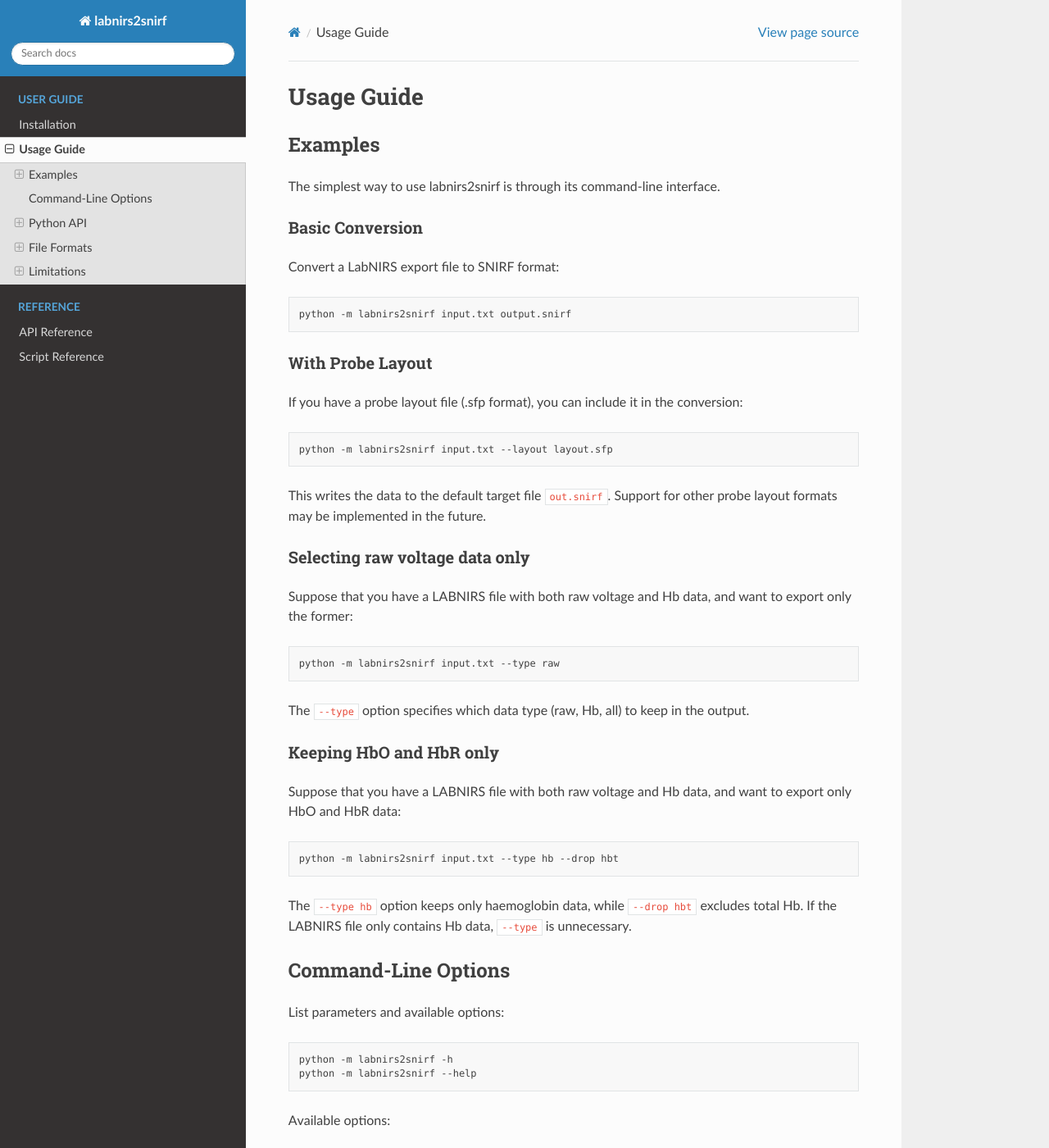
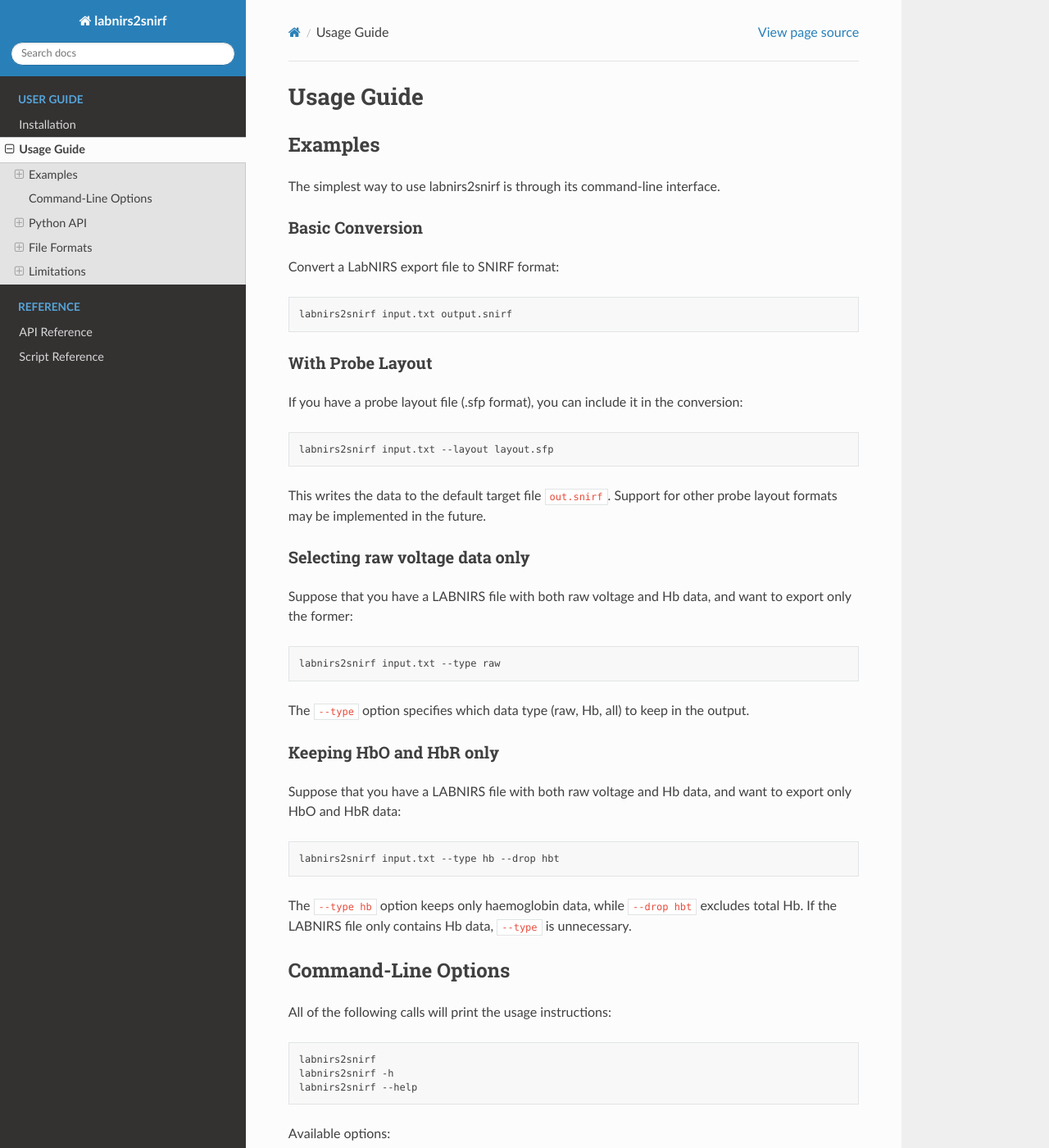
Before and after one commit to zEdS15B3GCwq/labnirs2snirf, a Sphinx documentation site: the page built from docs/usage.md, in a window 1280 px wide and 1400 px high. Shown: the whole window at 82% size. Built offline with Sphinx 7.4.7 and the Read the Docs theme 3.1.0, drawn with Linux system fonts in a browser that asks for light colours; some of the changed text lies outside the part shown.

````diff
--- a/docs/usage.md
+++ b/docs/usage.md
@@ -9,7 +9,7 @@ The simplest way to use labnirs2snirf is through its command-line interface.
 Convert a LabNIRS export file to SNIRF format:
 
 ```bash
-python -m labnirs2snirf input.txt output.snirf
+labnirs2snirf input.txt output.snirf
 ```
 
 ### With Probe Layout
@@ -17,7 +17,7 @@ python -m labnirs2snirf input.txt output.snirf
 If you have a probe layout file (.sfp format), you can include it in the conversion:
 
 ```bash
-python -m labnirs2snirf input.txt --layout layout.sfp
+labnirs2snirf input.txt --layout layout.sfp
 ```
 
 This writes the data to the default target file `out.snirf`.
@@ -25,31 +25,36 @@ Support for other probe layout formats may be implemented in the future.
 
 ### Selecting raw voltage data only
 
-Suppose that you have a LABNIRS file with both raw voltage and Hb data, and want to export only the former:
+Suppose that you have a LABNIRS file with both raw voltage and Hb data,
+and want to export only the former:
 
 ```bash
-python -m labnirs2snirf input.txt --type raw
+labnirs2snirf input.txt --type raw
 ```
 
 The `--type` option specifies which data type (raw, Hb, all) to keep in the output.
 
 ### Keeping HbO and HbR only
 
-Suppose that you have a LABNIRS file with both raw voltage and Hb data, and want to export only HbO and HbR data:
+Suppose that you have a LABNIRS file with both raw voltage and Hb data,
+and want to export only HbO and HbR data:
 
 ```bash
-python -m labnirs2snirf input.txt --type hb --drop hbt
+labnirs2snirf input.txt --type hb --drop hbt
 ```
 
-The `--type hb` option keeps only haemoglobin data, while `--drop hbt` excludes total Hb. If the LABNIRS file only contains Hb data, `--type` is unnecessary.
+The `--type hb` option keeps only haemoglobin data, while `--drop hbt`
+excludes total Hb. If the LABNIRS file only contains Hb data, `--type` is
+unnecessary.
 
 ## Command-Line Options
 
-List parameters and available options:
+All of the following calls will print the usage instructions:
 
 ```bash
-python -m labnirs2snirf -h
-python -m labnirs2snirf --help
+labnirs2snirf
+labnirs2snirf -h
+labnirs2snirf --help
 ```
 
 Available options:
@@ -58,9 +63,12 @@ Available options:
 - `output`: Path to the output SNIRF file (optional, default: "out.snirf")
 - `--locations`: Path to probe layout/montage file (optional)
 - `--type`: Select type of data to include (possible values: hb, raw, all)
-- `--drop`: Exclude specific data type (HbO, HbR, HbT or wavelength); can be used multiple times
-- `--verbose`,`-v`: Enable verbose logging output; can be repeated up to 3 times (e.g. -vvv)
-- `--log`: Redirects log output to "labnirs2snirf.log"; implies at least one level of verbosity
+- `--drop`: Exclude specific data type (HbO, HbR, HbT or wavelength);
+can be used   multiple times
+- `--verbose`,`-v`: Enable verbose logging output; can be repeated up to 3
+times (e.g. -vvv)
+- `--log`: Redirects log output to "labnirs2snirf.log"; implies at least
+one level of verbosity
 
 ## Python API
 
@@ -93,24 +101,28 @@ write_snirf(data, Path("output.snirf"))
 
 ### Input File Format
 
-Text file exported by the LabNIRS software. LABNIRS allows to select whether to include _voltage_ and/or _raw_
-data, and obviously, if one data type is not included, the relevant `--drop` and `--type` switches may not
-work as intended. It is possible to run into an error for not having any data when dropping incorrect data types.
+Text file exported by the LabNIRS software. LABNIRS allows to select whether to
+include _voltage_ and/or _raw_ data, and obviously, if one data type is not
+included, the relevant `--drop` and `--type` switches may not work as intended.
+It is possible to run into an error for not having any data when dropping
+incorrect data types.
 
 ### Output Format
 
-The output is a valid SNIRF (HDF5) file. Validity can be verified with the [snirf](https://github.com/BUNPC/pysnirf2) library.
+The output is a valid SNIRF (HDF5) file. Validity can be verified with the
+[snirf](https://github.com/BUNPC/pysnirf2) library.
 
 ### Probe Layout Files
 
-Probe layout files specify the 3D positions of sources and detectors. The expected format is
-a .sfp file, which is a tab-separated text file with columns:
+Probe layout files specify the 3D positions of sources and detectors. The expected
+format is a .sfp file, which is a tab-separated text file with columns:
 
 - Source/Detector Label (e.g. S1)
 - X, Y, Z coordinates
 
 Example layout.sfp:
-```
+
+```tsv
 S1\t10.0\t0.0\t5.0
 D1\t15.0\t0.0\t1.0
 ```
@@ -125,20 +137,22 @@ LABNIRS does not export all data relevant to the experiment:
 - Task duration, pre and post rest times (listed in a `.csv` file)
 - Probe layout
 
-Currently, **labnirs2snirf** is only able to read the exported data, not these additional files.
-This means, that only the task onset is written correctly to SNIRF, duration is set to 0,
-and other timings are not stored.
+Currently, **labnirs2snirf** is only able to read the exported data, not
+these additional files. This means, that only the task onset is written
+correctly to SNIRF, duration is set to 0, and other timings are not stored.
 
 ### Input File Version / Format
 
-So far I have only seen export files with header version 11 and 35 lines of header data.
-If other formats exist, **labnirs2snirf** may not work with them.
+So far I have only seen export files with header version 11 and 35 lines
+of header data. If other formats exist, **labnirs2snirf** may not work with
+them.
 
 ### Tasks
 
-I am mostly familiar with using the EVENT marker for indicating TASK changes, and
-have not really looked into how other operating modes work. There may be problems with
-how task-related data is interpreted by **labnirs2snirf** in such cases.
+I am mostly familiar with using the EVENT marker for indicating TASK changes,
+and have not really looked into how other operating modes work. There may be
+problems with how task-related data is interpreted by **labnirs2snirf** in
+such cases.
 
 If you think you have encountered a problem possibly due to these limitations,
 you're welcome to open a GitHub issue and describe in detail what happened.
````
Also changed, not shown: docs/installation.md (+8 -1 lines), pyproject.toml (+33 -3 lines), 4 other files.
